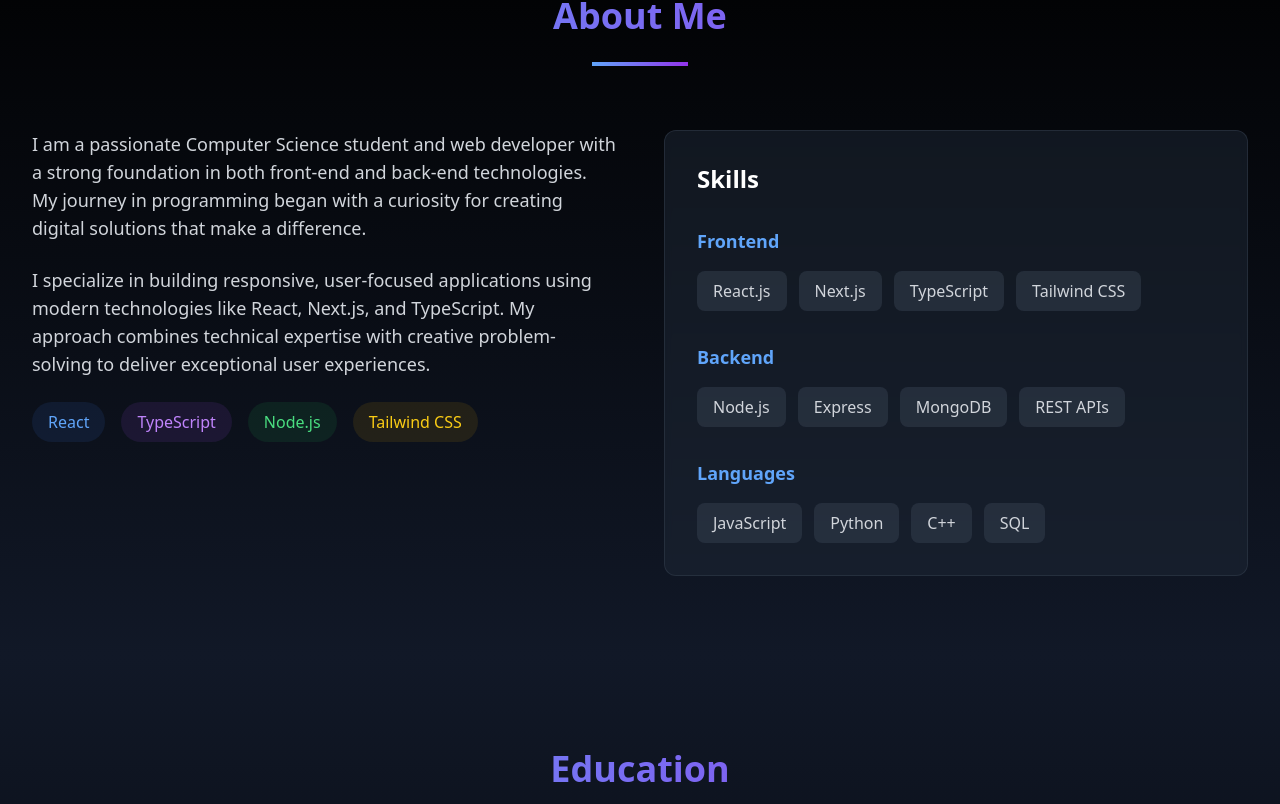
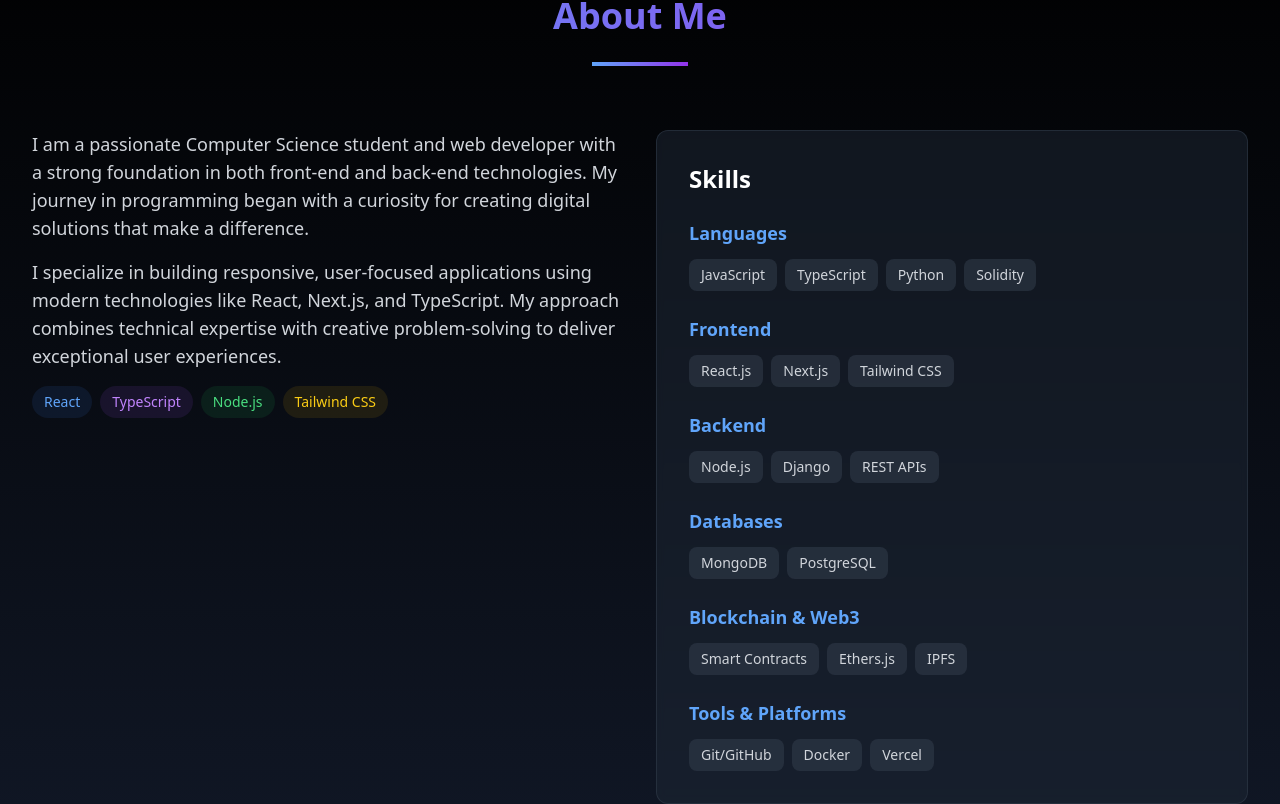
Before and after one commit to Rujan0833/Portofolio, a Next.js app: page / in a window 1280 px wide. Shown: the part 957-1761 px from the top of the page. Built offline with nearby package versions, Linux system fonts and the light colour scheme.

Commit message:
Update: blockchain project, skills, navbar a11y

```diff
--- a/package.json
+++ b/package.json
@@ -15,6 +15,7 @@
     "autoprefixer": "^10.4.14",
     "framer-motion": "^10.12.16",
     "next": "^14.0.0",
+    "nodemailer": "^7.0.5",
     "postcss": "^8.4.24",
     "react": "^18.2.0",
     "react-dom": "^18.2.0",
--- a/src/components/About.tsx
+++ b/src/components/About.tsx
@@ -4,16 +4,28 @@
 const About = () => {
   const skills = [
     {
+      category: "Languages",
+      items: ["JavaScript", "TypeScript", "Python", "Solidity"]
+    },
+    {
       category: "Frontend",
-      items: ["React.js", "Next.js", "TypeScript", "Tailwind CSS"]
+      items: ["React.js", "Next.js", "Tailwind CSS"]
     },
     {
       category: "Backend",
-      items: ["Node.js", "Express", "MongoDB", "REST APIs"]
+      items: ["Node.js", "Django", "REST APIs"]
     },
     {
-      category: "Languages",
-      items: ["JavaScript", "Python", "C++", "SQL"]
+      category: "Databases",
+      items: ["MongoDB", "PostgreSQL"]
+    },
+    {
+      category: "Blockchain & Web3",
+      items: ["Smart Contracts", "Ethers.js", "IPFS"]
+    },
+    {
+      category: "Tools & Platforms",
+      items: ["Git/GitHub", "Docker", "Vercel"]
     }
   ];
 
@@ -31,13 +43,13 @@
           <div className="w-24 h-1 bg-gradient-to-r from-blue-400 to-purple-600 mx-auto mt-2"></div>
         </motion.div>
 
-        <div className="grid lg:grid-cols-2 gap-12 items-start">
+        <div className="grid lg:grid-cols-2 gap-8 items-start">
           <motion.div
             initial={{ opacity: 0, x: -20 }}
             whileInView={{ opacity: 1, x: 0 }}
             transition={{ duration: 0.8, delay: 0.2 }}
             viewport={{ once: true }}
-            className="space-y-6"
+            className="space-y-4"
           >
             <p className="text-gray-300 text-lg">
               I am a passionate Computer Science student and web developer with a strong foundation in both front-end and back-end technologies. My journey in programming began with a curiosity for creating digital solutions that make a difference.
@@ -45,11 +57,11 @@
             <p className="text-gray-300 text-lg">
               I specialize in building responsive, user-focused applications using modern technologies like React, Next.js, and TypeScript. My approach combines technical expertise with creative problem-solving to deliver exceptional user experiences.
             </p>
-            <div className="flex flex-wrap gap-4">
-              <span className="px-4 py-2 bg-blue-500/10 text-blue-400 rounded-full hover:bg-blue-500/20 transition-colors">React</span>
-              <span className="px-4 py-2 bg-purple-500/10 text-purple-400 rounded-full hover:bg-purple-500/20 transition-colors">TypeScript</span>
-              <span className="px-4 py-2 bg-green-500/10 text-green-400 rounded-full hover:bg-green-500/20 transition-colors">Node.js</span>
-              <span className="px-4 py-2 bg-yellow-500/10 text-yellow-400 rounded-full hover:bg-yellow-500/20 transition-colors">Tailwind CSS</span>
+            <div className="flex flex-wrap gap-2">
+              <span className="px-3 py-1.5 text-sm bg-blue-500/10 text-blue-400 rounded-full hover:bg-blue-500/20 transition-colors">React</span>
+              <span className="px-3 py-1.5 text-sm bg-purple-500/10 text-purple-400 rounded-full hover:bg-purple-500/20 transition-colors">TypeScript</span>
+              <span className="px-3 py-1.5 text-sm bg-green-500/10 text-green-400 rounded-full hover:bg-green-500/20 transition-colors">Node.js</span>
+              <span className="px-3 py-1.5 text-sm bg-yellow-500/10 text-yellow-400 rounded-full hover:bg-yellow-500/20 transition-colors">Tailwind CSS</span>
             </div>
           </motion.div>
 
@@ -60,8 +72,8 @@
             viewport={{ once: true }}
             className="bg-gray-800/50 backdrop-blur-sm rounded-xl p-8 border border-gray-700/50"
           >
-            <h3 className="text-2xl font-bold text-white mb-8">Skills</h3>
-            <div className="space-y-8">
+            <h3 className="text-2xl font-bold text-white mb-6">Skills</h3>
+            <div className="space-y-6">
               {skills.map((skillGroup, groupIndex) => (
                 <motion.div
                   key={skillGroup.category}
@@ -70,8 +82,8 @@
                   transition={{ duration: 0.5, delay: groupIndex * 0.1 }}
                   viewport={{ once: true }}
                 >
-                  <h4 className="text-lg font-semibold text-blue-400 mb-4">{skillGroup.category}</h4>
-                  <div className="flex flex-wrap gap-3">
+                  <h4 className="text-lg font-semibold text-blue-400 mb-3">{skillGroup.category}</h4>
+                  <div className="flex flex-wrap gap-2">
                     {skillGroup.items.map((skill, index) => (
                       <motion.span
                         key={skill}
@@ -79,7 +91,7 @@
                         whileInView={{ opacity: 1, scale: 1 }}
                         transition={{ duration: 0.3, delay: index * 0.1 }}
                         viewport={{ once: true }}
-                        className="px-4 py-2 bg-gray-700/50 text-gray-300 rounded-lg hover:bg-blue-500/20 hover:text-blue-400 transition-colors"
+                        className="px-3 py-1.5 text-sm bg-gray-700/50 text-gray-300 rounded-lg hover:bg-blue-500/20 hover:text-blue-400 transition-colors"
                       >
                         {skill}
                       </motion.span>
--- a/src/components/Contact.tsx
+++ b/src/components/Contact.tsx
@@ -77,7 +77,7 @@
                 <span>github.com/Rujan0833</span>
               </a>
               <a
-                href="https://linkedin.com/in/rujan-rajlawat"
+                href="https://www.linkedin.com/in/rujan-rajlawat-a0a188363/"
                 target="_blank"
                 rel="noopener noreferrer"
                 className="flex items-center space-x-4 text-gray-300 hover:text-white transition-colors"
--- a/src/components/Hero.tsx
+++ b/src/components/Hero.tsx
@@ -20,7 +20,7 @@
       color: 'text-green-400'
     },
     {
-      line: '  skills: ["React", "Next.js", "Node.js"],',
+      line: '  skills: ["React", "Next.js", "Node.js", "Blockchain"],',
       color: 'text-green-400'
     },
     {
--- a/src/components/Navbar.tsx
+++ b/src/components/Navbar.tsx
@@ -92,9 +92,14 @@
             {/* Mobile Navigation Button */}
             <div className="md:hidden">
               <button
+                type="button"
                 onClick={() => setIsOpen(!isOpen)}
                 className="text-gray-300 hover:text-white p-2"
+                aria-label={isOpen ? 'Close navigation menu' : 'Open navigation menu'}
+                title={isOpen ? 'Close menu' : 'Open menu'}
+                aria-haspopup="true"
               >
+                <span className="sr-only">{isOpen ? 'Close menu' : 'Open menu'}</span>
                 <svg
                   className="h-6 w-6"
                   fill="none"
@@ -123,6 +128,7 @@
               animate={{ opacity: 1, height: 'auto' }}
               exit={{ opacity: 0, height: 0 }}
               className="md:hidden bg-gray-900/95 backdrop-blur-sm"
+              id="mobile-nav"
             >
               <div className="px-2 pt-2 pb-3 space-y-1">
                 {navItems.map((item) => (
--- a/src/components/Projects.tsx
+++ b/src/components/Projects.tsx
@@ -4,6 +4,23 @@
 
 const Projects = () => {
   const projects = [
+    {
+      title: "Blockchain Charity Platform",
+      description:
+        "Decentralized charity platform on Ethereum testnet with Solidity smart contracts, Django REST API admin dashboard, Next.js frontend, Merkle Tree verification for donation transparency, and Web3 wallet connectivity with real-time transaction tracking.",
+      technologies: [
+        "Solidity",
+        "Next.js",
+        "Django REST",
+        "Ethers.js",
+        "Web3.js",
+        "IPFS",
+        "Merkle Trees"
+      ],
+      github: "https://github.com/Rujan0833/Blockchain-Project.git",
+      image: "/projects/mainpage.png",
+
+    },
     {
       title: "Portfolio Website",
       description: "A modern, responsive portfolio website built with Next.js, TypeScript, and Tailwind CSS. Features smooth animations and interactive components.",
```
Also changed, not shown: public/projects/mainpage.png (added), src/pages/api/contact.ts (added), 1 other file (tests, documents, lock files or other folders).
